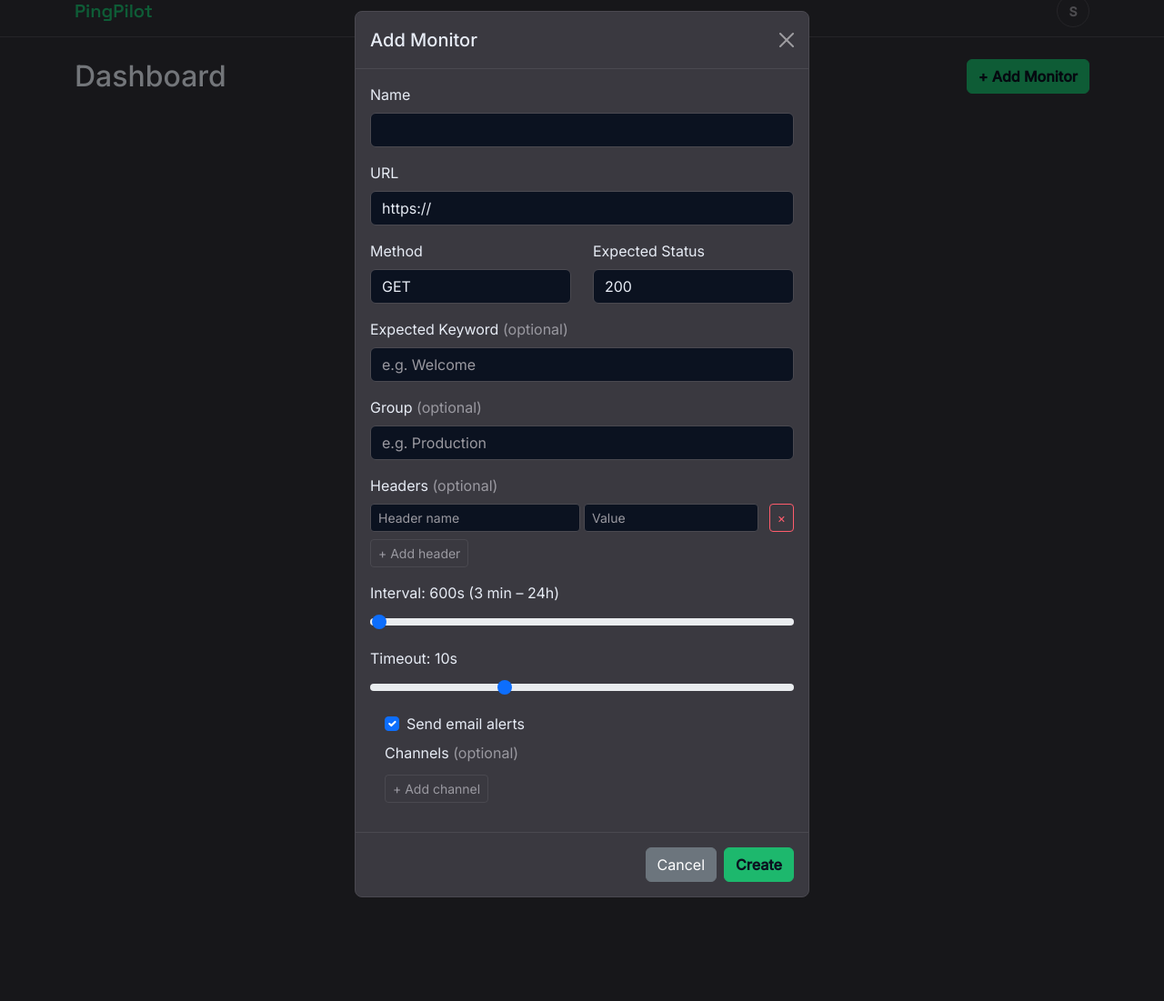
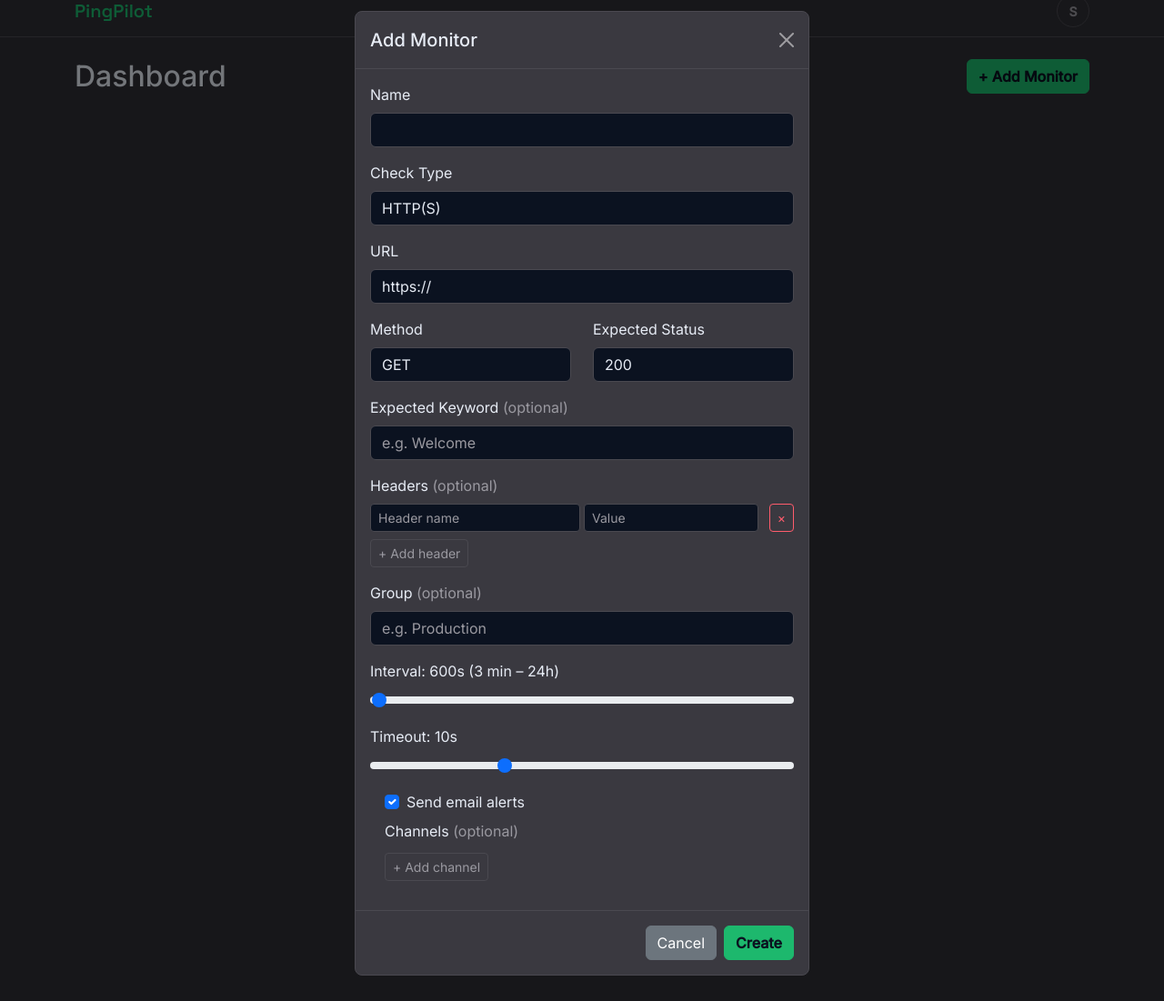
Before and after one commit to sakul7-stack/pingPilot, a Django app: page /dashboard/ in a window 1280 px wide, after a click on "+ Add Monitor". Shown: the part 16-1117 px from the top of the page at 91% size. Run offline with Django 5.2, Linux system fonts and the light colour scheme; the visitor is signed in with stand-in values (Sample User, id 1); data that the repository does not hold is empty.

Commit message:
feat: add TCP port checks

```diff
--- a/dashboard/views.py
+++ b/dashboard/views.py
@@ -99,6 +99,8 @@ def create_monitor(request):
     if request.method == "POST":
         name = request.POST.get("name", "").strip()
         url = request.POST.get("url", "").strip()
+        check_type = request.POST.get("check_type", "http")
+        port = request.POST.get("port", "").strip()
         method = request.POST.get("method", "GET")
         expected_status = request.POST.get("expected_status", 200)
         check_interval = request.POST.get("check_interval_seconds", 600)
@@ -118,6 +120,8 @@ def create_monitor(request):
             user=request.user,
             name=name,
             url=url,
+            check_type=check_type,
+            port=int(port) if check_type == "tcp" and port.isdigit() else None,
             method=method,
             expected_status=int(expected_status),
             check_interval_seconds=int(check_interval),
@@ -156,6 +160,8 @@ def edit_monitor(request, monitor_id):
     if request.method == "POST":
         name = request.POST.get("name", "").strip()
         url = request.POST.get("url", "").strip()
+        check_type = request.POST.get("check_type", "http")
+        port = request.POST.get("port", "").strip()
         method = request.POST.get("method", "GET")
         expected_status = request.POST.get("expected_status", 200)
         check_interval = request.POST.get("check_interval_seconds", 600)
@@ -166,6 +172,8 @@ def edit_monitor(request, monitor_id):
         if name and url:
             monitor.name = name
             monitor.url = url
+            monitor.check_type = check_type
+            monitor.port = int(port) if check_type == "tcp" and port.isdigit() else None
             monitor.method = method
             monitor.expected_status = int(expected_status)
             monitor.check_interval_seconds = int(check_interval)
@@ -273,7 +281,7 @@ def monitor_detail(request, monitor_id):
         }
 
     chart_data = json.dumps([serialize_hb(h) for h in hb_list])
-    ssl_info = get_ssl_info(monitor.url)
+    ssl_info = get_ssl_info(monitor.url) if monitor.check_type == "http" else None
 
     channels = NotificationChannel.objects.filter(monitor=monitor)
     alert_logs = AlertLog.objects.filter(monitor=monitor)[:50]
@@ -371,7 +379,7 @@ def public_monitor_detail(request, token):
         }
 
     chart_data = json.dumps([serialize_hb(h) for h in hb_list])
-    ssl_info = get_ssl_info(monitor.url)
+    ssl_info = get_ssl_info(monitor.url) if monitor.check_type == "http" else None
 
     for inc in incidents:
         if inc.closed_at:
@@ -616,7 +624,7 @@ def api_monitors(request):
     if not user:
         return JsonResponse({"error": "Unauthorized"}, status=401)
     monitors = Monitor.objects.filter(user=user).values(
-        "id", "name", "url", "method", "expected_status",
+        "id", "name", "url", "check_type", "port", "method", "expected_status",
         "check_interval_seconds", "last_status", "last_checked_at",
         "is_active", "created_at"
     )
@@ -633,6 +641,8 @@ def api_monitor_detail(request, monitor_id):
         "id": monitor.id,
         "name": monitor.name,
         "url": monitor.url,
+        "check_type": monitor.check_type,
+        "port": monitor.port,
         "method": monitor.method,
         "expected_status": monitor.expected_status,
         "expected_keyword": monitor.expected_keyword,
--- a/heartbeat/checker.py
+++ b/heartbeat/checker.py
@@ -2,6 +2,7 @@ import asyncio
 import ssl
 import time
 from datetime import datetime
+from urllib.parse import urlparse
 
 import httpx
 
@@ -60,6 +61,8 @@ def _check_result(status: Status, error: str, **kw) -> CheckResult:
 async def check_monitor(
     monitor: Monitor, client: httpx.AsyncClient
 ) -> CheckResult:
+    if monitor.check_type == "tcp":
+        return await check_tcp(monitor)
     started = time.perf_counter()
     method = monitor.method.lower()
     headers = {h["name"]: h["value"] for h in monitor.headers if h.get("name") and h.get("value")}
@@ -114,3 +117,34 @@ async def retry_if_transient(
         )
     except Exception:
         return _check_result(Status.DOWN, error=error)
+
+
+async def check_tcp(monitor: Monitor) -> CheckResult:
+    host = monitor.url.strip().rstrip("/")
+    port = monitor.port
+    if not port:
+        port = 443 if host.startswith("https://") else 80
+    try:
+        parsed = urlparse(host)
+        if parsed.hostname and parsed.scheme:
+            host = parsed.hostname
+            if parsed.port:
+                port = parsed.port
+        started = time.perf_counter()
+        reader, writer = await asyncio.wait_for(
+            asyncio.open_connection(host, port), timeout=monitor.timeout
+        )
+        writer.close()
+        try:
+            await writer.wait_closed()
+        except Exception:
+            pass
+        elapsed = (time.perf_counter() - started) * 1000
+        return _check_result(
+            Status.UP,
+            error="",
+            response_time_ms=elapsed,
+            meta={"host": host, "port": port},
+        )
+    except (asyncio.TimeoutError, OSError) as exc:
+        return _check_result(Status.DOWN, error=f"TCP_ERROR: {type(exc).__name__}")
--- a/heartbeat/reports.py
+++ b/heartbeat/reports.py
@@ -24,6 +24,8 @@ def _monitor_stats(monitor, days):
     return {
         "name": monitor.name,
         "url": monitor.url,
+        "check_type": monitor.check_type,
+        "port": monitor.port,
         "uptime": round(up / total * 100, 2) if total else None,
         "checks": total,
         "incidents": incidents,
@@ -82,6 +84,8 @@ def check_ssl_expiry():
     for monitor in Monitor.objects.filter(is_active=True).select_related("user"):
         if not monitor.user.email:
             continue
+        if monitor.check_type != "http":
+            continue
         info = get_ssl_info(monitor.url)
         if not info or info["remaining"] is None:
             continue
--- a/templates/dashboard.html
+++ b/templates/dashboard.html
@@ -49,7 +49,13 @@
           {% for m in monitors %}
           <tr>
             <td><a href="{% url 'monitor_detail' m.id %}">{{ m.name }}</a></td>
-            <td><code>{{ m.url }}</code></td>
+            <td>
+              {% if m.check_type == "tcp" %}
+                <span class="badge bg-secondary me-1" title="TCP Port">TCP</span><code>{{ m.url }}:{{ m.port|default:"" }}</code>
+              {% else %}
+                <code>{{ m.url }}</code>
+              {% endif %}
+            </td>
             <td>
               {% if not m.is_active %}
                 <span class="badge bg-secondary">Paused</span>
@@ -117,10 +123,29 @@
           <input type="text" name="name" class="form-control" required>
         </div>
         <div class="mb-3">
+          <label class="form-label">Check Type</label>
+          <select name="check_type" class="form-select" onchange="toggleAddType(this.value)">
+            <option value="http">HTTP(S)</option>
+            <option value="tcp">TCP Port</option>
+          </select>
+        </div>
+        <div class="mb-3" id="addHttpUrlField">
           <label class="form-label">URL</label>
           <input type="url" name="url" class="form-control" value="https://" required>
         </div>
-        <div class="row">
+        <div class="mb-3" id="addTcpFields" style="display:none;">
+          <div class="row">
+            <div class="col-7">
+              <label class="form-label">Host</label>
+              <input type="text" name="url" class="form-control" placeholder="e.g. db.example.com">
+            </div>
+            <div class="col-5">
+              <label class="form-label">Port</label>
+              <input type="number" name="port" class="form-control" value="443" min="1" max="65535">
+            </div>
+          </div>
+        </div>
+        <div class="row" id="addHttpFields">
           <div class="col-md-6 mb-3">
             <label class="form-label">Method</label>
             <select name="method" class="form-select">
@@ -133,18 +158,11 @@
             <input type="number" name="expected_status" class="form-control" value="200">
           </div>
         </div>
-        <div class="mb-3">
+        <div class="mb-3" id="addKeywordField">
           <label class="form-label">Expected Keyword <span class="text-muted">(optional)</span></label>
           <input type="text" name="expected_keyword" class="form-control" placeholder="e.g. Welcome">
         </div>
-        <div class="mb-3">
-          <label class="form-label">Group <span class="text-muted">(optional)</span></label>
-          <input type="text" name="group" class="form-control" placeholder="e.g. Production" list="groupList">
-          <datalist id="groupList">
-            {% for g in groups %}<option value="{{ g }}">{% endfor %}
-          </datalist>
-        </div>
-        <div class="mb-3">
+        <div class="mb-3" id="addHeaderField">
           <label class="form-label">Headers <span class="text-muted">(optional)</span></label>
           <div id="addHeadersContainer">
             <div class="row g-1 mb-1" data-header-row>
@@ -160,6 +178,13 @@
             </div>
           </div>
           <button type="button" class="btn btn-sm btn-outline-secondary mt-1" onclick="addHeaderRow()">+ Add header</button>
+        </div>
+        <div class="mb-3">
+          <label class="form-label">Group <span class="text-muted">(optional)</span></label>
+          <input type="text" name="group" class="form-control" placeholder="e.g. Production" list="groupList">
+          <datalist id="groupList">
+            {% for g in groups %}<option value="{{ g }}">{% endfor %}
+          </datalist>
         </div>
         <div class="mb-3">
           <label class="form-label">Interval: <span id="intervalVal">600</span>s (3 min – 24h)</label>
@@ -196,6 +221,24 @@
 <script>
 let addChannelIndex = 0;
 let addHeaderIndex = 1;
+
+function toggleAddType(v) {
+  var isTcp = v === 'tcp';
+  document.getElementById('addHttpUrlField').style.display = isTcp ? 'none' : '';
+  document.getElementById('addTcpFields').style.display = isTcp ? '' : 'none';
+  document.getElementById('addHttpFields').style.display = isTcp ? 'none' : '';
+  document.getElementById('addKeywordField').style.display = isTcp ? 'none' : '';
+  document.getElementById('addHeaderField').style.display = isTcp ? 'none' : '';
+  var urlInput = document.querySelector('#addTcpFields input[name="url"]');
+  var httpInput = document.querySelector('#addHttpUrlField input[name="url"]');
+  if (isTcp) {
+    httpInput.required = false;
+    urlInput.required = true;
+  } else {
+    urlInput.required = false;
+    httpInput.required = true;
+  }
+}
 
 function addHeaderRow() {
   const i = addHeaderIndex++;
```
Also changed, not shown: heartbeat/models.py (+12 -1 lines), templates/edit_monitor.html (+45 -3 lines), templates/monitor_detail.html (+9 -0 lines), heartbeat/migrations/0013_monitor_check_type_monitor_port_alter_monitor_url.py (added), 1 other file.
